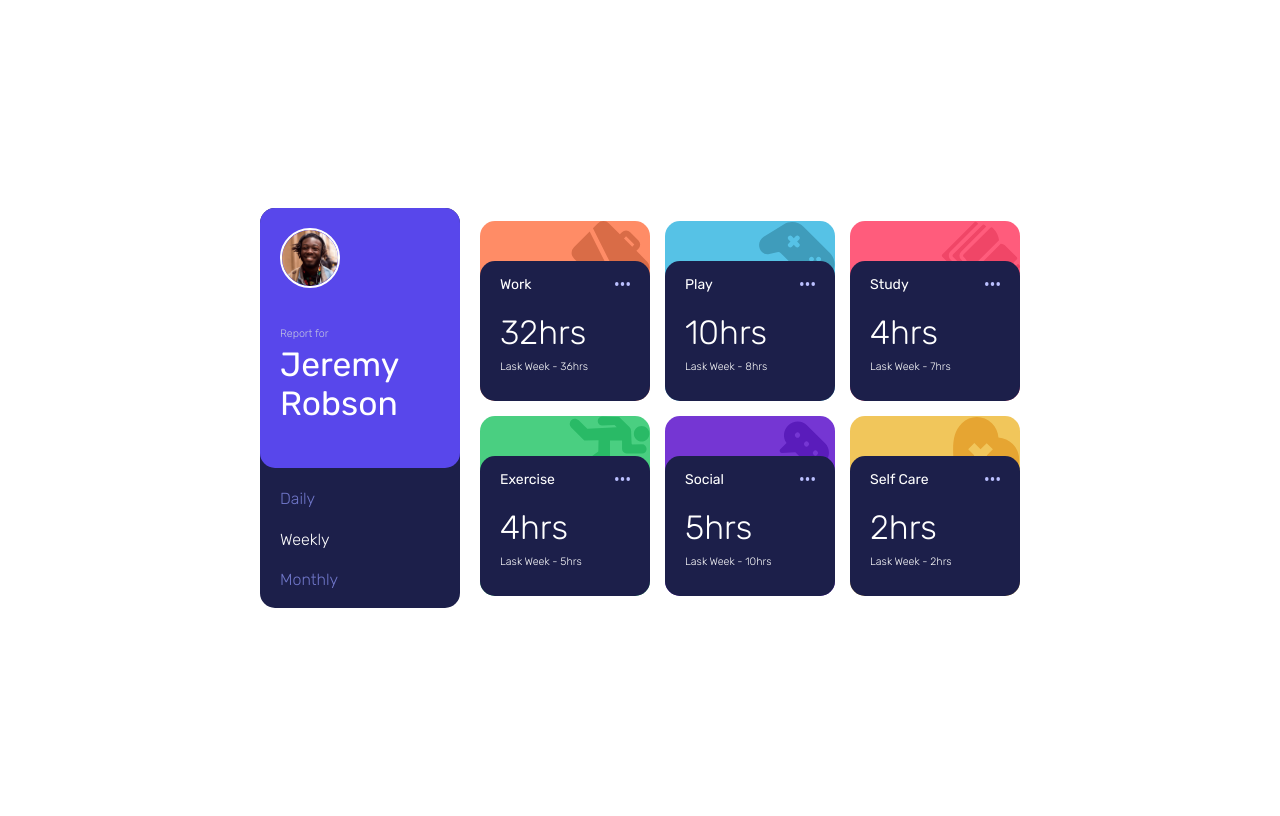
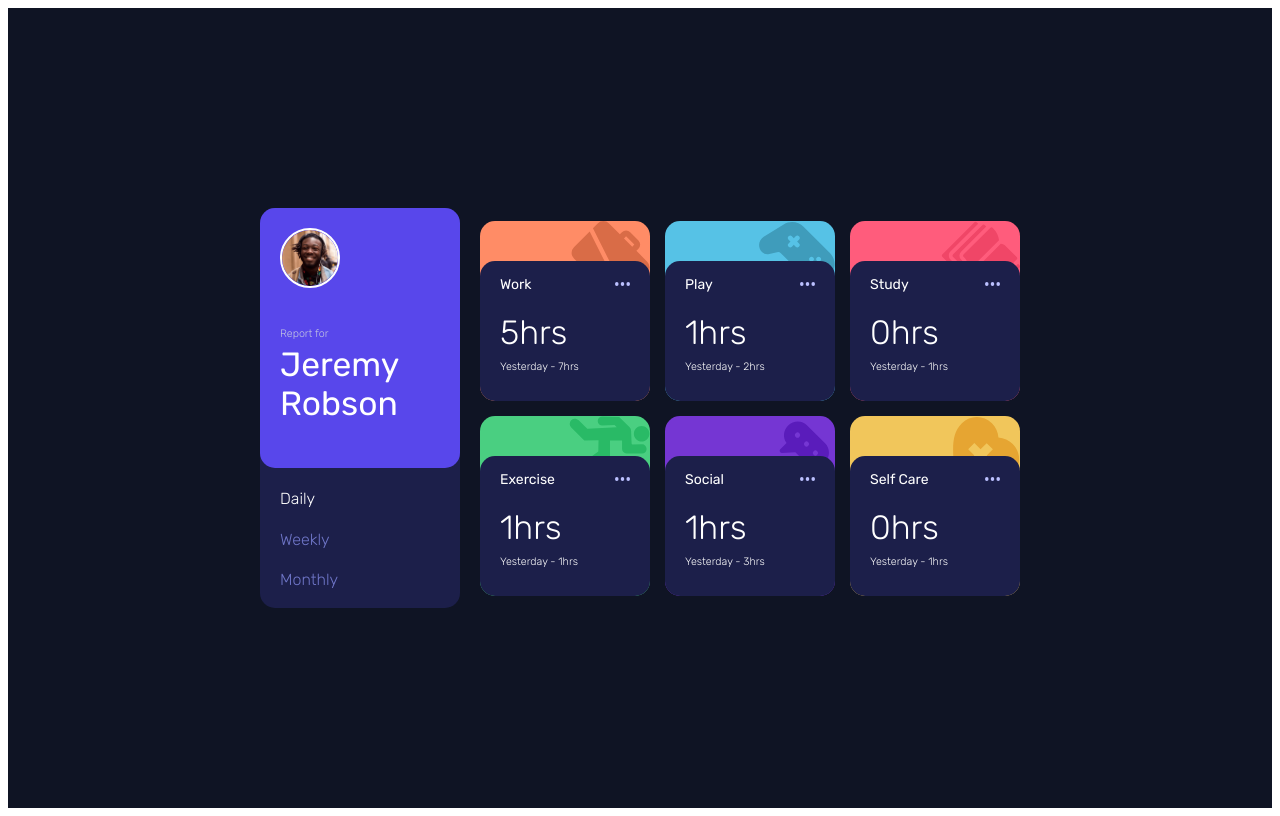
Before and after one commit to Daveamegs/time_tracking_dashboard, a Vue app: page / in a window 1280 px wide. Both pictures are taken after a click on the element "Daily". Built offline with nearby package versions, Linux system fonts and the light colour scheme.

Commit message:
complete app logic

```diff
--- a/package.json
+++ b/package.json
@@ -10,7 +10,7 @@
   "dependencies": {
     "core-js": "^3.8.3",
     "vue": "^3.2.13",
-    "vuex": "^4.0.0"
+    "vuex": "^4.1.0"
   },
   "devDependencies": {
     "@babel/core": "^7.12.16",
--- a/src/App.vue
+++ b/src/App.vue
@@ -38,6 +38,7 @@ export default {
   display: flex;
   justify-content: center;
   align-items: center;
+  background-color: hsl(226, 43%, 10%);
 
   // #profile-board{
   //   flex: 30%;
--- a/src/components/ProfileBoard.vue
+++ b/src/components/ProfileBoard.vue
@@ -7,19 +7,68 @@
     </section>
 
     <section class="timeframe">
-      <h4 class="daily">Daily</h4>
-      <h4 class="weekly active">Weekly</h4>
-      <h4 class="monthly">Monthly</h4>
+      <h4 class="daily"
+        @click="getDailyStats()"
+        :class="{active : isDaily() }"
+        >Daily</h4>
+
+      <h4 class="weekly"
+        @click="getWeeklyStats()"
+        :class="{active : isWeekly()}"
+        >Weekly</h4>
+
+      <h4 class="monthly"
+        @click="getMonthlyStats()"
+        :class="{active: isMonthly()}"
+        >Monthly</h4>
     </section>
   </div>
 </template>
 
 <script>
+import { mapState } from 'vuex';
+
 export default {
   name: 'ProfileBoard',
   props: {
     msg: String
-  }
+  },
+
+  methods: {
+    getDailyStats(){
+      this.$store.dispatch("getDailyStats")
+    },
+
+    getWeeklyStats(){
+      this.$store.dispatch("getWeeklyStats")
+    },
+
+    getMonthlyStats(){
+      this.$store.dispatch("getMonthlyStats")
+    },
+
+    isDaily(){
+      if (this.timeFrame == "daily"){
+        return true
+      }
+    },
+
+    isWeekly() {
+      if (this.timeFrame == "weekly") {
+        return true
+      }
+    },
+
+    isMonthly() {
+      if (this.timeFrame == "monthly") {
+        return true
+      }
+    }
+  },
+
+  computed: mapState([
+    "timeFrame"
+  ])
 }
 </script>
 
--- a/src/components/TrackBoard.vue
+++ b/src/components/TrackBoard.vue
@@ -1,21 +1,37 @@
 <template>
     <section id="trackboard">
         <!-- Card Layout -->
-        <div id="work" class="outer-card">
+        <template
+            v-for="(data, index) in activityData"
+            :key="index"
+        >
+            <div
+                :id="returnId(data.title.toLowerCase())"
+                class="outer-card"
+            >
                 <div class="inner-card">
                 <div class="activity-menu">
-                <h5 class="card-title">Work</h5>
+                    <h5 class="card-title">{{data.title}}</h5>
                     <img class="ellipsis" src="../assets/icon-ellipsis.svg" alt="" srcset="">
                 </div>
-            <div class="hours">
-                <h1 class="current-hours">32hrs</h1>
-                <h6 class="last-week-hours">Lask Week - 36hrs</h6>
+                <div class="hours" v-if="timeFrame == 'weekly'">
+                    <h1 class="current-hours">{{data.timeframes.weekly.current}}hrs</h1>
+                    <h6 class="last-week-hours">Lask Week - {{data.timeframes.weekly.previous}}hrs</h6>
+                </div>
+                <div class="hours" v-if="timeFrame == 'daily'">
+                    <h1 class="current-hours">{{data.timeframes.daily.current}}hrs</h1>
+                    <h6 class="last-week-hours">Yesterday - {{data.timeframes.daily.previous}}hrs</h6>
+                </div>
+                <div class="hours" v-if="timeFrame == 'monthly'">
+                    <h1 class="current-hours">{{data.timeframes.monthly.current}}hrs</h1>
+                    <h6 class="last-week-hours">Last Month - {{data.timeframes.monthly.previous}}hrs</h6>
                 </div>
                 </div>
             </div>
+        </template>
 
         <!-- Card Layout -->
-        <div id="play" class="outer-card">
+        <!-- <div id="play" class="outer-card">
             <div class="inner-card">
                 <div class="activity-menu">
                     <h5 class="card-title">Play</h5>
@@ -26,10 +42,10 @@
                     <h6 class="last-week-hours">Lask Week - 8hrs</h6>
                 </div>
             </div>
-        </div>
+        </div> -->
 
         <!-- Card Layout -->
-        <div id="study" class="outer-card">
+        <!-- <div id="study" class="outer-card">
             <div class="inner-card">
                 <div class="activity-menu">
                     <h5 class="card-title">Study</h5>
@@ -40,10 +56,10 @@
                     <h6 class="last-week-hours">Lask Week - 7hrs</h6>
                 </div>
             </div>
-        </div>
+        </div> -->
 
         <!-- Card Layout -->
-        <div id="exercise" class="outer-card">
+        <!-- <div id="exercise" class="outer-card">
             <div class="inner-card">
                 <div class="activity-menu">
                     <h5 class="card-title">Exercise</h5>
@@ -54,10 +70,10 @@
                     <h6 class="last-week-hours">Lask Week - 5hrs</h6>
                 </div>
             </div>
-        </div>
+        </div> -->
 
         <!-- Card Layout -->
-        <div id="social" class="outer-card">
+        <!-- <div id="social" class="outer-card">
             <div class="inner-card">
                 <div class="activity-menu">
                     <h5 class="card-title">Social</h5>
@@ -68,10 +84,10 @@
                     <h6 class="last-week-hours">Lask Week - 10hrs</h6>
                 </div>
             </div>
-        </div>
+        </div> -->
 
         <!-- Card Layout -->
-        <div id="self-care" class="outer-card">
+        <!-- <div id="self-care" class="outer-card">
             <div class="inner-card">
                 <div class="activity-menu">
                     <h5 class="card-title">Self Care</h5>
@@ -82,14 +98,45 @@
                     <h6 class="last-week-hours">Lask Week - 2hrs</h6>
                 </div>
             </div>
-        </div>
+        </div> -->
     </section>
 </template>
 
 <script>
+import { mapState } from "vuex"
+import activityData from "../json/data.json"
 
 export default{
-    name: "TrackBoard"
+    name: "TrackBoard",
+
+    data(){
+        return{
+            activityData: activityData
+        }
+    },
+
+    methods: {
+        getData(){
+
+        },
+
+        constainsWhiteSpaces(cardTitle) {
+            return /\s/.test(cardTitle)
+        },
+
+        returnId(id){
+            if (this.constainsWhiteSpaces(id)){
+                return id.split(" ").join("")
+            }
+            else{
+                return id
+            }
+        }
+    },
+
+    computed : mapState([
+        "timeFrame"
+    ])
 }
 </script>
 
@@ -136,7 +183,7 @@ export default{
         background-position: top right;
     }
 
-    #self-care{
+    #selfcare{
         background-color: hsl(43, 84%, 65%);
         background-image: url("../assets/icon-self-care.svg");
         background-repeat: no-repeat;
@@ -168,6 +215,12 @@ export default{
             padding: 15px 20px;
             border-radius: 15px;
             margin-top: 40px;
+
+            &:hover{
+                background-color: hsl(236, 46%, 24%);
+                cursor: pointer;
+                // opacity: .9;
+            }
 
             .activity-menu{
                 display: flex;
--- /dev/null
+++ b/src/json/data.json
@@ -0,0 +1,104 @@
+[
+  {
+    "title": "Work",
+    "timeframes": {
+      "daily": {
+        "current": 5,
+        "previous": 7
+      },
+      "weekly": {
+        "current": 32,
+        "previous": 36
+      },
+      "monthly": {
+        "current": 103,
+        "previous": 128
+      }
+    }
+  },
+  {
+    "title": "Play",
+    "timeframes": {
+      "daily": {
+        "current": 1,
+        "previous": 2
+      },
+      "weekly": {
+        "current": 10,
+        "previous": 8
+      },
+      "monthly": {
+        "current": 23,
+        "previous": 29
+      }
+    }
+  },
+  {
+    "title": "Study",
+    "timeframes": {
+      "daily": {
+        "current": 0,
+        "previous": 1
+      },
+      "weekly": {
+        "current": 4,
+        "previous": 7
+      },
+      "monthly": {
+        "current": 13,
+        "previous": 19
+      }
+    }
+  },
+  {
+    "title": "Exercise",
+    "timeframes": {
+      "daily": {
+        "current": 1,
+        "previous": 1
+      },
+      "weekly": {
+        "current": 4,
+        "previous": 5
+      },
+      "monthly": {
+        "current": 11,
+        "previous": 18
+      }
+    }
+  },
+  {
+    "title": "Social",
+    "timeframes": {
+      "daily": {
+        "current": 1,
+        "previous": 3
+      },
+      "weekly": {
+        "current": 5,
+        "previous": 10
+      },
+      "monthly": {
+        "current": 21,
+        "previous": 23
+      }
+    }
+  },
+  {
+    "title": "Self Care",
+    "timeframes": {
+      "daily": {
+        "current": 0,
+        "previous": 1
+      },
+      "weekly": {
+        "current": 2,
+        "previous": 2
+      },
+      "monthly": {
+        "current": 7,
+        "previous": 11
+      }
+    }
+  }
+]
--- a/src/store/index.js
+++ b/src/store/index.js
@@ -1,14 +1,36 @@
-import { createStore } from 'vuex'
+import { createStore } from "vuex";
 
 export default createStore({
   state: {
+    timeFrame: "weekly",
   },
-  getters: {
+  getters: {},
+  mutations: {
+    getDailyStats(state) {
+      state.timeFrame = "daily";
+    },
+
+    getWeeklyStats(state) {
+      state.timeFrame = "weekly";
+    },
+
+    getMonthlyStats(state) {
+      state.timeFrame = "monthly";
+    },
   },
-  mutations: {
+
+  actions: {
+    getDailyStats({ commit }) {
+      commit("getDailyStats");
+    },
+
+    getWeeklyStats({ commit }) {
+      commit("getWeeklyStats");
+    },
+
+    getMonthlyStats({ commit }) {
+      commit("getMonthlyStats");
+    },
   },
-  actions: {
-  },
-  modules: {
-  }
-})
+  modules: {},
+});
```
Also changed, not shown: 1 other file (tests, documents, lock files or other folders). Lines whose indentation alone changed are shown as unchanged.
